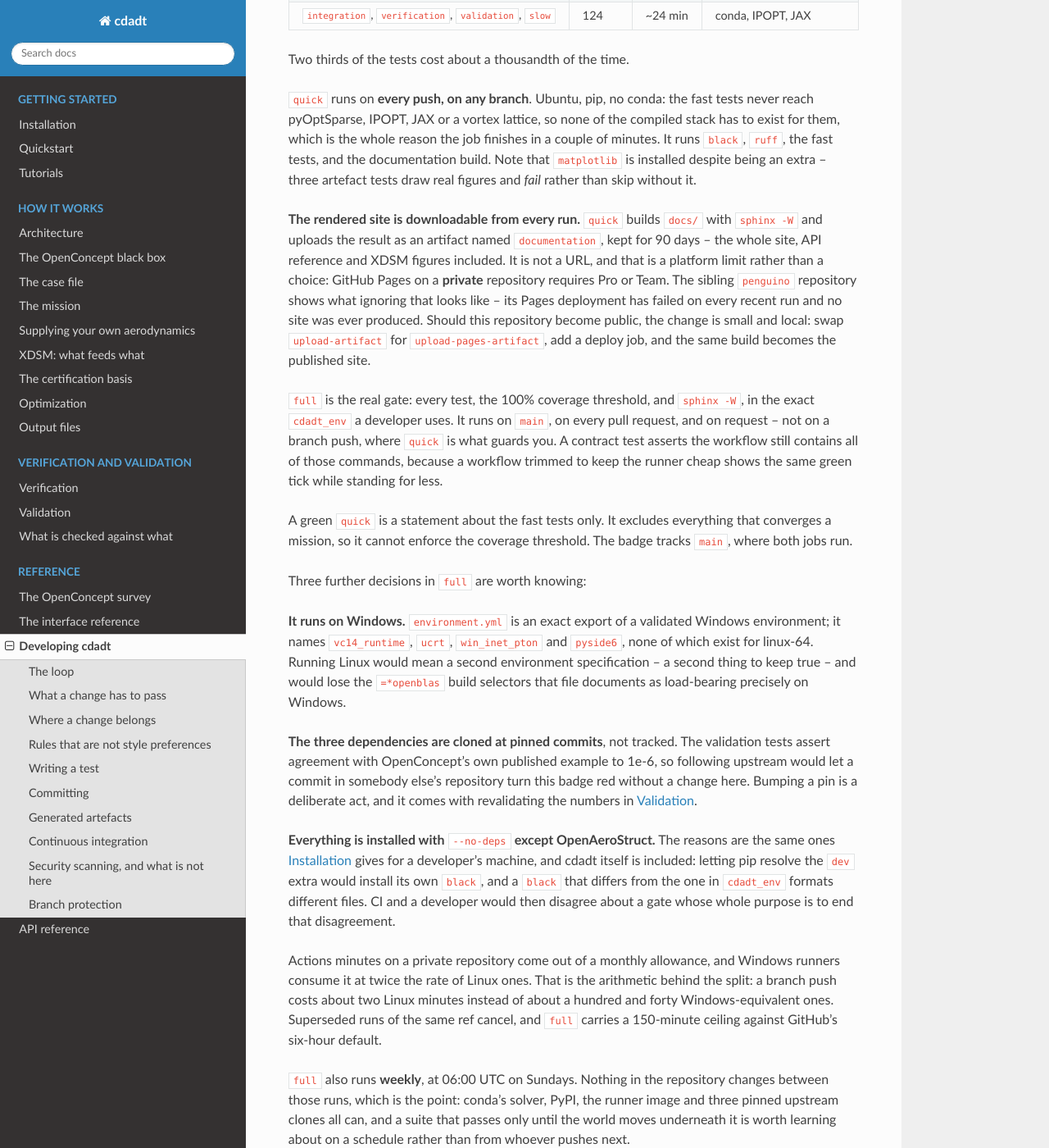
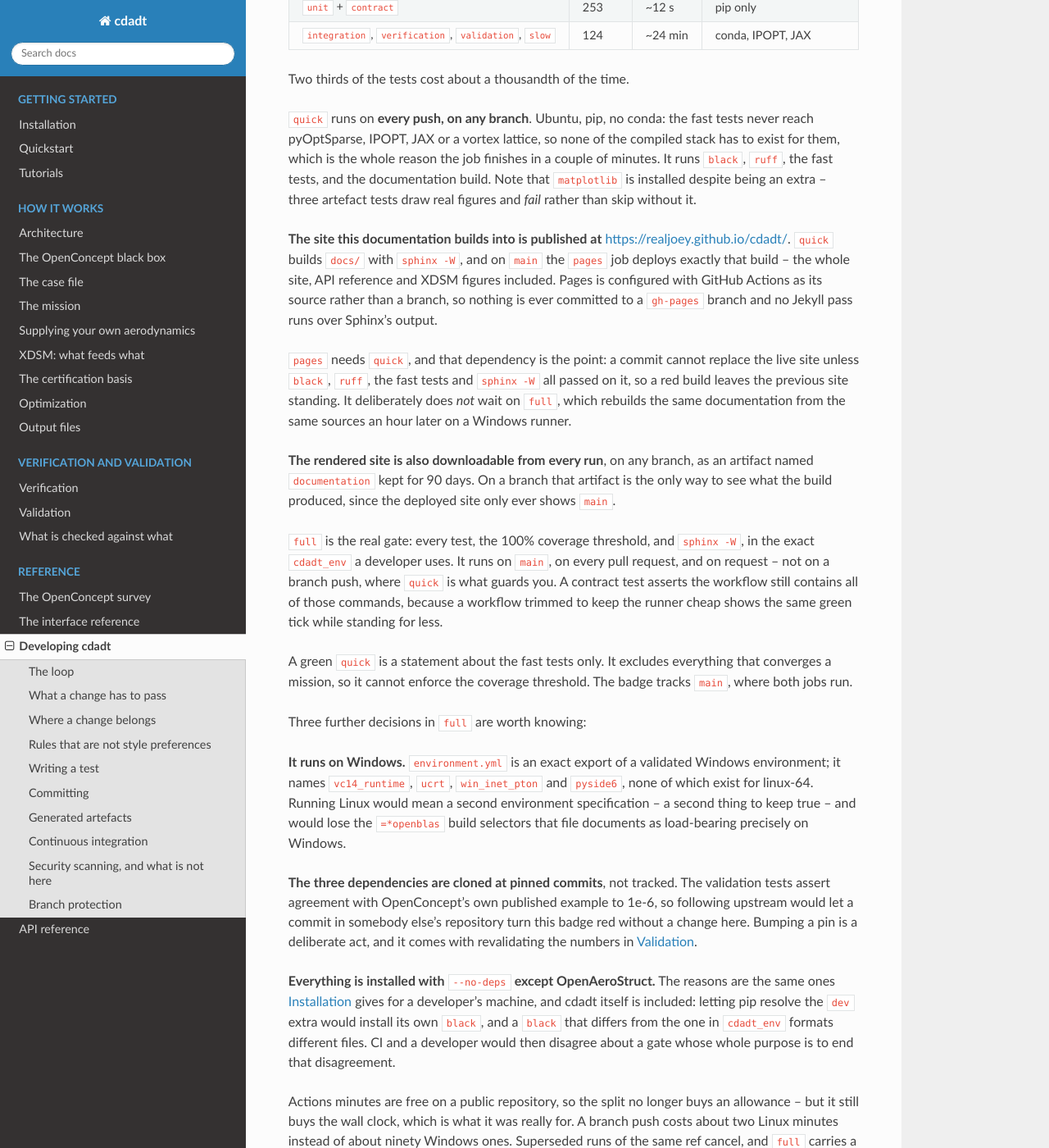
Before and after one commit to realJoey/cdadt, a Sphinx documentation site: the page built from docs/developing.rst, in a window 1280 px wide and 1400 px high, scrolled down 5031 px. Shown: the whole window at 82% size. Built offline with Sphinx 7.4.7 and the Read the Docs theme 3.1.0, drawn with Linux system fonts in a browser that asks for light colours; some of the changed text lies outside the part shown.

Commit message:
Publish the documentation now that Pages is available
The repository is public, so the platform limit that made the rendered site an
artifact instead of a URL is gone. `quick` already built exactly what Pages
would serve; this adds the job that serves it.

`pages` needs `quick`, so a red build leaves the previous site standing rather
than replacing it with a broken one, and it does not wait on `full`, which
would hold publication back an hour to rebuild the same sources.

```diff
--- a/docs/developing.rst
+++ b/docs/developing.rst
@@ -233,8 +233,9 @@ changes without any file in the repository changing.
 Continuous integration
 ----------------------
 
-``.github/workflows/ci.yml`` has two jobs, because the suite divides very unevenly and
-pretending otherwise makes every push expensive:
+``.github/workflows/ci.yml`` has three jobs. Two of them are gates, split because the suite
+divides very unevenly and pretending otherwise makes every push expensive; the third publishes
+the documentation:
 
 .. list-table::
    :header-rows: 1
@@ -262,14 +263,20 @@ for them, which is the whole reason the job finishes in a couple of minutes. It
 despite being an extra -- three artefact tests draw real figures and *fail* rather than skip
 without it.
 
-**The rendered site is downloadable from every run.** ``quick`` builds ``docs/`` with
-``sphinx -W`` and uploads the result as an artifact named ``documentation``, kept for 90 days --
-the whole site, API reference and XDSM figures included. It is not a URL, and that is a platform
-limit rather than a choice: GitHub Pages on a **private** repository requires Pro or Team. The
-sibling ``penguino`` repository shows what ignoring that looks like -- its Pages deployment has
-failed on every recent run and no site was ever produced. Should this repository become public,
-the change is small and local: swap ``upload-artifact`` for ``upload-pages-artifact``, add a
-deploy job, and the same build becomes the published site.
+**The site this documentation builds into is published at**
+https://realjoey.github.io/cdadt/. ``quick`` builds ``docs/`` with ``sphinx -W``, and on ``main``
+the ``pages`` job deploys exactly that build -- the whole site, API reference and XDSM figures
+included. Pages is configured with GitHub Actions as its source rather than a branch, so nothing
+is ever committed to a ``gh-pages`` branch and no Jekyll pass runs over Sphinx's output.
+
+``pages`` needs ``quick``, and that dependency is the point: a commit cannot replace the live
+site unless ``black``, ``ruff``, the fast tests and ``sphinx -W`` all passed on it, so a red
+build leaves the previous site standing. It deliberately does *not* wait on ``full``, which
+rebuilds the same documentation from the same sources an hour later on a Windows runner.
+
+**The rendered site is also downloadable from every run**, on any branch, as an artifact named
+``documentation`` kept for 90 days. On a branch that artifact is the only way to see what the
+build produced, since the deployed site only ever shows ``main``.
 
 ``full`` is the real gate: every test, the 100% coverage threshold, and ``sphinx -W``, in the
 exact ``cdadt_env`` a developer uses. It runs on ``main``, on every pull request, and on request
@@ -300,9 +307,9 @@ pip resolve the ``dev`` extra would install its own ``black``, and a ``black`` t
 the one in ``cdadt_env`` formats different files. CI and a developer would then disagree about a
 gate whose whole purpose is to end that disagreement.
 
-Actions minutes on a private repository come out of a monthly allowance, and Windows runners
-consume it at twice the rate of Linux ones. That is the arithmetic behind the split: a branch
-push costs about two Linux minutes instead of about a hundred and forty Windows-equivalent ones.
+Actions minutes are free on a public repository, so the split no longer buys an allowance -- but
+it still buys the wall clock, which is what it was really for. A branch push costs about two
+Linux minutes instead of about ninety Windows ones.
 Superseded runs of the same ref cancel, and ``full`` carries a 150-minute ceiling against
 GitHub's six-hour default.
 
```
Also changed, not shown: 1 other file.
